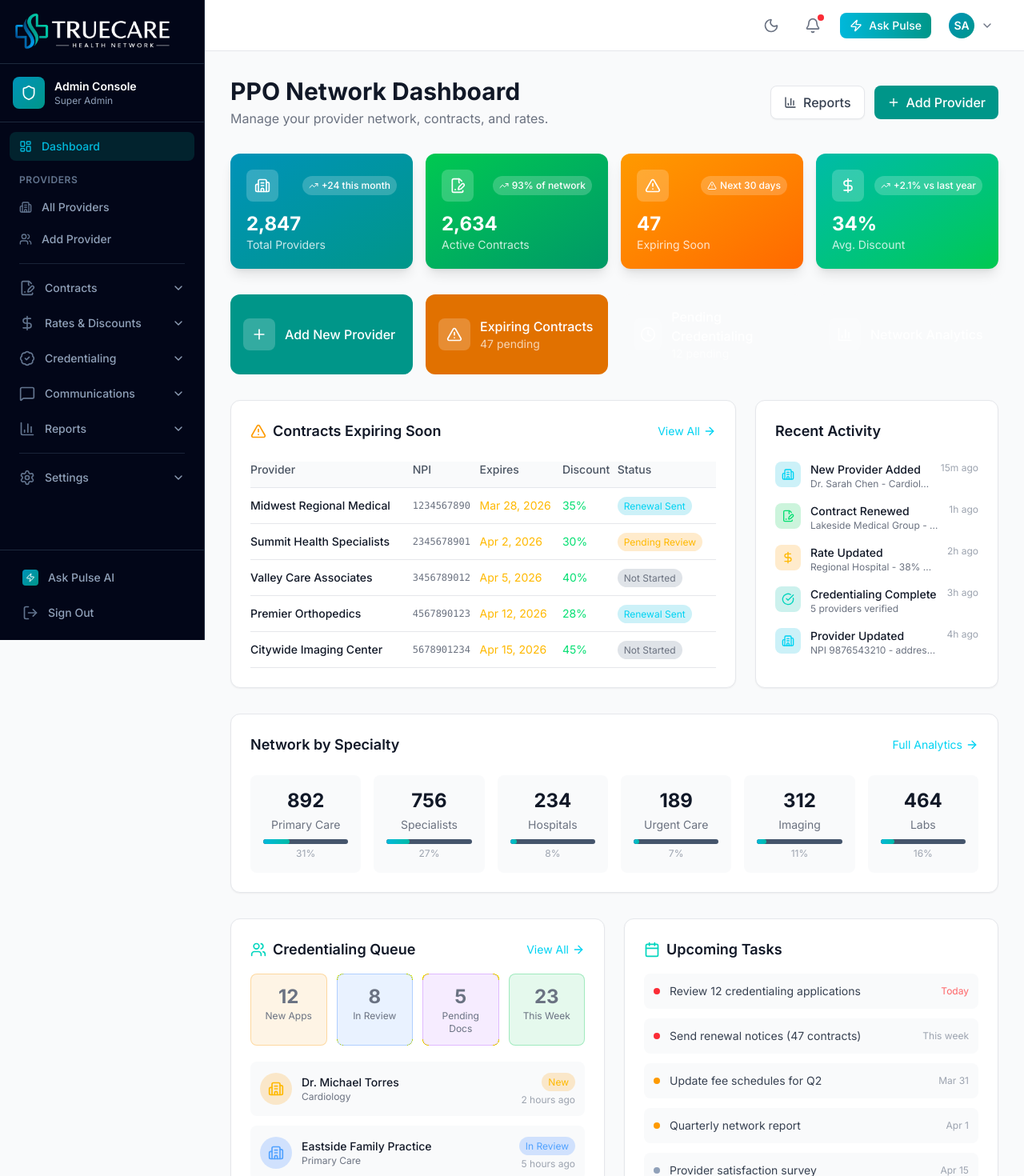
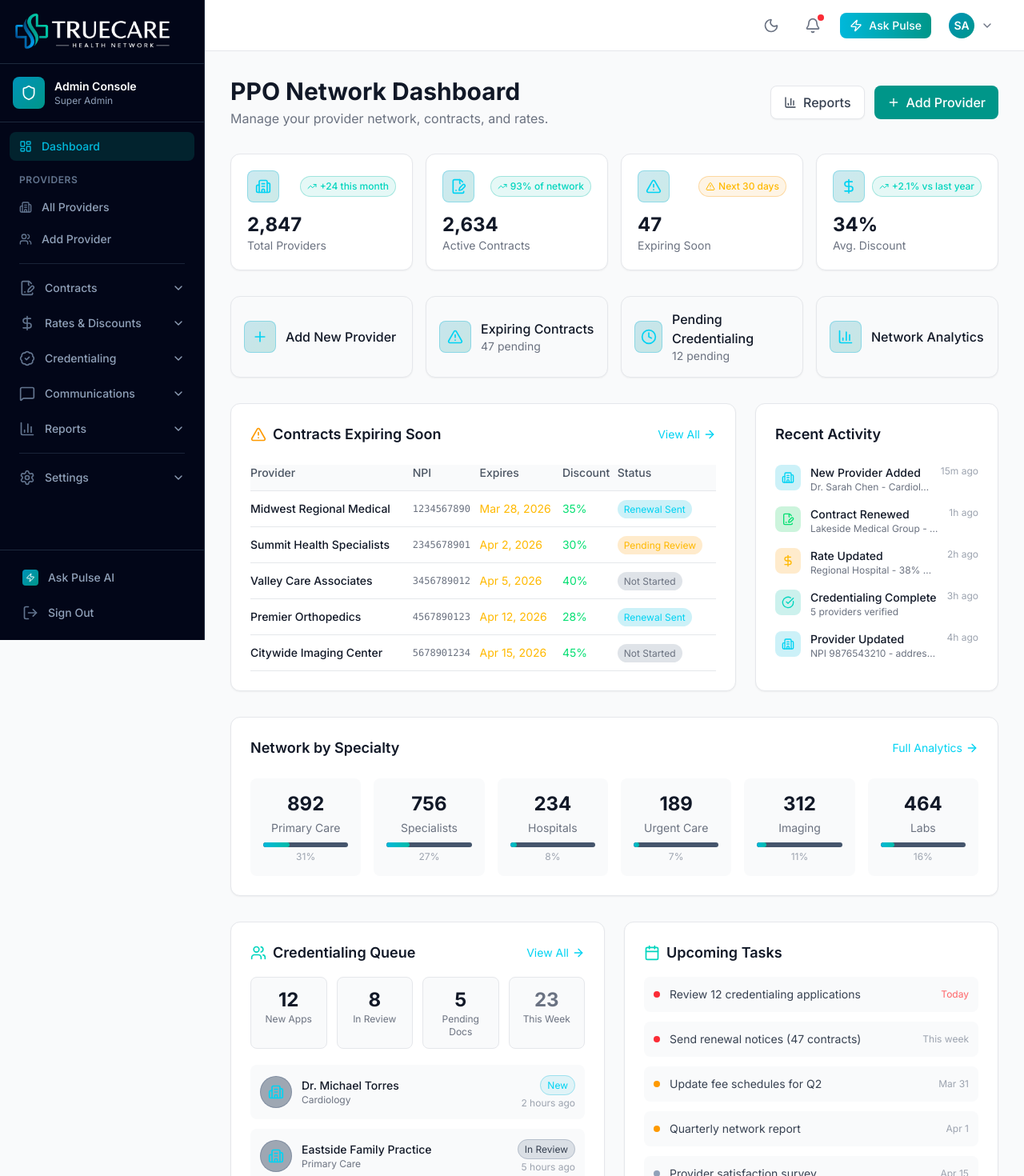
Before and after one commit to CoHoast/clarity-health-network, a Next.js app: page /admin in a window 1280 px wide. Shown: the top 1470 px of the page at 80% size. Built offline with nearby package versions, Linux system fonts and the light colour scheme.

Commit message:
Unified premium color scheme: dark slate + teal accent across all pages
- Dashboard: stat cards, quick actions, credentialing queue
- Credentialing: top stats, workflow circles
- Verification Status: all 4 status boxes
- Analytics: 4 quick stat boxes
- Audit Logs: 8 stat boxes under HIPAA banner

```diff
--- a/app/admin/page.tsx
+++ b/app/admin/page.tsx
@@ -18,10 +18,10 @@ import {
 } from "lucide-react";
 
 const stats = [
-  { label: "Total Providers", value: "2,847", change: "+24 this month", trend: "up", icon: Building2, gradient: "from-cyan-600 to-teal-600" },
-  { label: "Active Contracts", value: "2,634", change: "93% of network", trend: "up", icon: FileSignature, gradient: "from-green-500 to-emerald-600" },
-  { label: "Expiring Soon", value: "47", change: "Next 30 days", trend: "warning", icon: AlertTriangle, gradient: "from-amber-500 to-orange-500" },
-  { label: "Avg. Discount", value: "34%", change: "+2.1% vs last year", trend: "up", icon: DollarSign, gradient: "from-teal-500 to-green-500" },
+  { label: "Total Providers", value: "2,847", change: "+24 this month", trend: "up", icon: Building2 },
+  { label: "Active Contracts", value: "2,634", change: "93% of network", trend: "up", icon: FileSignature },
+  { label: "Expiring Soon", value: "47", change: "Next 30 days", trend: "warning", icon: AlertTriangle },
+  { label: "Avg. Discount", value: "34%", change: "+2.1% vs last year", trend: "up", icon: DollarSign },
 ];
 
 const expiringContracts = [
@@ -50,10 +50,10 @@ const providersBySpecialty = [
 ];
 
 const quickActions = [
-  { label: "Add New Provider", href: "/admin/providers/new", icon: Plus, color: "bg-teal-600 hover:bg-teal-700" },
-  { label: "Expiring Contracts", href: "/admin/contracts/expiring", icon: AlertTriangle, count: 47, color: "bg-amber-600 hover:bg-amber-700" },
-  { label: "Pending Credentialing", href: "/admin/credentialing", icon: Clock, count: 12, color: "bg-slate-600 hover:bg-slate-700" },
-  { label: "Network Analytics", href: "/admin/analytics", icon: BarChart3, color: "bg-slate-600 hover:bg-slate-700" },
+  { label: "Add New Provider", href: "/admin/providers/new", icon: Plus },
+  { label: "Expiring Contracts", href: "/admin/contracts/expiring", icon: AlertTriangle, count: 47 },
+  { label: "Pending Credentialing", href: "/admin/credentialing", icon: Clock, count: 12 },
+  { label: "Network Analytics", href: "/admin/analytics", icon: BarChart3 },
 ];
 
 export default function AdminDashboard() {
@@ -94,23 +94,26 @@ export default function AdminDashboard() {
               initial={{ opacity: 0, y: 20 }}
               animate={{ opacity: 1, y: 0 }}
               transition={{ delay: i * 0.1 }}
-              className={`bg-gradient-to-br ${stat.gradient} rounded-xl p-5 shadow-lg`}
+              className="bg-slate-800/80 rounded-xl p-5 border border-slate-700 shadow-lg"
             >
               <div className="flex items-center justify-between mb-3">
-                <div className="w-10 h-10 rounded-lg flex items-center justify-center bg-white/20">
-                  <Icon className="w-5 h-5" style={{ color: 'white' }} />
+                <div className="w-10 h-10 rounded-lg flex items-center justify-center bg-gradient-to-br from-cyan-600/20 to-teal-600/20 border border-cyan-500/30">
+                  <Icon className="w-5 h-5 text-cyan-400" />
                 </div>
                 <span
-                  className="text-xs font-medium px-2 py-1 rounded-full flex items-center gap-1 bg-white/20"
-                  style={{ color: 'white' }}
+                  className={`text-xs font-medium px-2 py-1 rounded-full flex items-center gap-1 ${
+                    stat.trend === "warning"
+                      ? "bg-amber-500/10 text-amber-400 border border-amber-500/30"
+                      : "bg-teal-500/10 text-teal-400 border border-teal-500/30"
+                  }`}
                 >
                   {stat.trend === "up" && <TrendingUp className="w-3 h-3" />}
                   {stat.trend === "warning" && <AlertTriangle className="w-3 h-3" />}
                   {stat.change}
                 </span>
               </div>
-              <p className="text-2xl font-bold" style={{ color: 'white' }}>{stat.value}</p>
-              <p className="text-sm" style={{ color: 'rgba(255,255,255,0.8)' }}>{stat.label}</p>
+              <p className="text-2xl font-bold text-white">{stat.value}</p>
+              <p className="text-sm text-slate-400">{stat.label}</p>
             </motion.div>
           );
         })}
@@ -124,15 +127,15 @@ export default function AdminDashboard() {
             <Link
               key={action.label}
               href={action.href}
-              className={`${action.color} rounded-xl p-4 transition-colors flex items-center gap-3`}
+              className="bg-slate-800/60 hover:bg-slate-700/80 border border-slate-700 hover:border-slate-600 rounded-xl p-4 transition-all flex items-center gap-3"
             >
-              <div className="w-10 h-10 rounded-lg flex items-center justify-center bg-white/20">
-                <Icon className="w-5 h-5" style={{ color: 'white' }} />
+              <div className="w-10 h-10 rounded-lg flex items-center justify-center bg-gradient-to-br from-cyan-600/20 to-teal-600/20 border border-cyan-500/30">
+                <Icon className="w-5 h-5 text-cyan-400" />
               </div>
               <div>
-                <p className="font-medium" style={{ color: 'white' }}>{action.label}</p>
+                <p className="font-medium text-white">{action.label}</p>
                 {action.count && (
-                  <p className="text-sm" style={{ color: 'rgba(255,255,255,0.7)' }}>{action.count} pending</p>
+                  <p className="text-sm text-slate-400">{action.count} pending</p>
                 )}
               </div>
             </Link>
@@ -256,21 +259,21 @@ export default function AdminDashboard() {
 
           {/* Queue Stats */}
           <div className="grid grid-cols-4 gap-3 mb-5">
-            <div className="bg-amber-500/10 border border-amber-500/30 rounded-lg p-3 text-center">
-              <p className="text-2xl font-bold text-amber-400">12</p>
-              <p className="text-xs text-amber-300/70">New Apps</p>
+            <div className="bg-slate-700/50 border border-slate-600 rounded-lg p-3 text-center">
+              <p className="text-2xl font-bold text-white">12</p>
+              <p className="text-xs text-slate-400">New Apps</p>
             </div>
-            <div className="bg-blue-500/10 border border-blue-500/30 rounded-lg p-3 text-center">
-              <p className="text-2xl font-bold text-blue-400">8</p>
-              <p className="text-xs text-blue-300/70">In Review</p>
+            <div className="bg-slate-700/50 border border-slate-600 rounded-lg p-3 text-center">
+              <p className="text-2xl font-bold text-white">8</p>
+              <p className="text-xs text-slate-400">In Review</p>
             </div>
-            <div className="bg-purple-500/10 border border-purple-500/30 rounded-lg p-3 text-center">
-              <p className="text-2xl font-bold text-purple-400">5</p>
-              <p className="text-xs text-purple-300/70">Pending Docs</p>
+            <div className="bg-slate-700/50 border border-slate-600 rounded-lg p-3 text-center">
+              <p className="text-2xl font-bold text-white">5</p>
+              <p className="text-xs text-slate-400">Pending Docs</p>
             </div>
-            <div className="bg-green-500/10 border border-green-500/30 rounded-lg p-3 text-center">
-              <p className="text-2xl font-bold text-green-400">23</p>
-              <p className="text-xs text-green-300/70">This Week</p>
+            <div className="bg-slate-700/50 border border-slate-600 rounded-lg p-3 text-center">
+              <p className="text-2xl font-bold text-cyan-400">23</p>
+              <p className="text-xs text-slate-400">This Week</p>
             </div>
           </div>
 
@@ -284,16 +287,8 @@ export default function AdminDashboard() {
             ].map((app, i) => (
               <div key={i} className="flex items-center justify-between p-3 bg-slate-700/30 rounded-lg hover:bg-slate-700/50 transition-colors cursor-pointer">
                 <div className="flex items-center gap-3">
-                  <div className={`w-10 h-10 rounded-full flex items-center justify-center ${
-                    app.status === "new" ? "bg-amber-500/20" :
-                    app.status === "review" ? "bg-blue-500/20" :
-                    "bg-purple-500/20"
-                  }`}>
-                    <Building2 className={`w-5 h-5 ${
-                      app.status === "new" ? "text-amber-400" :
-                      app.status === "review" ? "text-blue-400" :
-                      "text-purple-400"
-                    }`} />
+                  <div className="w-10 h-10 rounded-full flex items-center justify-center bg-slate-600/50 border border-slate-500/50">
+                    <Building2 className="w-5 h-5 text-cyan-400" />
                   </div>
                   <div>
                     <p className="text-sm font-medium text-white">{app.name}</p>
@@ -302,9 +297,9 @@ export default function AdminDashboard() {
                 </div>
                 <div className="text-right">
                   <span className={`text-xs px-2 py-1 rounded-full ${
-                    app.status === "new" ? "bg-amber-500/20 text-amber-400" :
-                    app.status === "review" ? "bg-blue-500/20 text-blue-400" :
-                    "bg-purple-500/20 text-purple-400"
+                    app.status === "new" ? "bg-cyan-500/10 text-cyan-400 border border-cyan-500/30" :
+                    app.status === "review" ? "bg-slate-500/20 text-slate-300 border border-slate-500/30" :
+                    "bg-slate-500/20 text-slate-300 border border-slate-500/30"
                   }`}>
                     {app.status === "new" ? "New" : app.status === "review" ? "In Review" : "Pending Docs"}
                   </span>
```
Also changed, not shown: app/admin/analytics/page.tsx (+24 -16 lines), app/admin/audit-logs/page.tsx (+24 -24 lines), app/admin/credentialing/page.tsx (+18 -18 lines), app/admin/credentialing/verification/page.tsx (+24 -16 lines).
